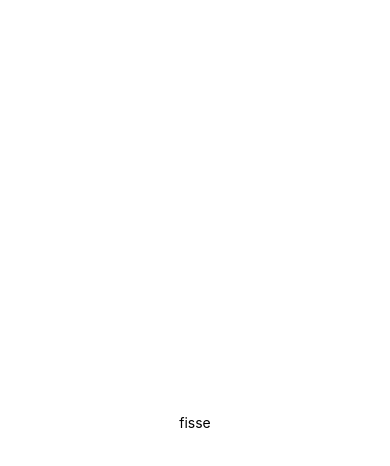
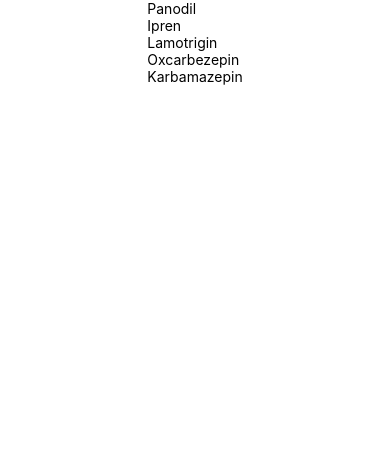
Before and after one commit to GustavEske/Innovation, a React Native app: screen / in a window 390 px wide. Shown: the top 466 px of the page. Built offline with nearby package versions, Linux system fonts and the light colour scheme.

Commit message:
list working

```diff
--- a/App.js
+++ b/App.js
@@ -1,14 +1,37 @@
-import { StatusBar } from 'expo-status-bar';
-import React from 'react';
-import { StyleSheet, Text, View } from 'react-native';
-import FirstComponent from "./components/FirstComponent.js";
+import React, {useState} from 'react';
+// import FirstComponent from "./components/FirstComponent.js";
+import {StyleSheet, Text, View, StatusBar, SafeAreaView, FlatList} from "react-native";
+
+const pills = require('./pills.json')
+
+
+// const LogIn = () => {
+//   const [email, setEmail] = useState('')
+//
+//   const logger = (email) => {
+//     console.log(email)
+//   }
+//
+//   return (
+//       <TextInput
+//           placeholder="email"
+//           value={email}
+//           onChangeText={(email) => logger(email)}
+//           style={styles.inputField}
+//       />
+//   );
+// }
 
 export default function App() {
     return (
-    <View style={styles.container}>
-      <Text>fisse</Text>
-      <StatusBar style="auto" />
-    </View>
+        <SafeAreaView style={styles.container}>
+            <FlatList
+                data={pills}
+                renderItem={({ item }) => (
+                    <Text>{ item.name }</Text>
+                )}
+            />
+        </SafeAreaView>
     );
 }
 
--- /dev/null
+++ b/pills.json
@@ -0,0 +1,17 @@
+[
+  {
+    "id": 1, "name": "Panodil", "variants": [500, 800]
+  },
+  {
+    "id": 2, "name": "Ipren", "variants": [200, 400]
+  },
+  {
+    "id": 3, "name": "Lamotrigin", "variants": [25, 50, 100, 200]
+  },
+  {
+    "id": 4, "name": "Oxcarbezepin", "variants": [150, 300, 600]
+  },
+  {
+    "id": 5, "name": "Karbamazepin", "variants": [200]
+  }
+]
```
Also changed, not shown: 1 other file (tests, documents, lock files or other folders). Lines whose indentation alone changed are shown as unchanged.
